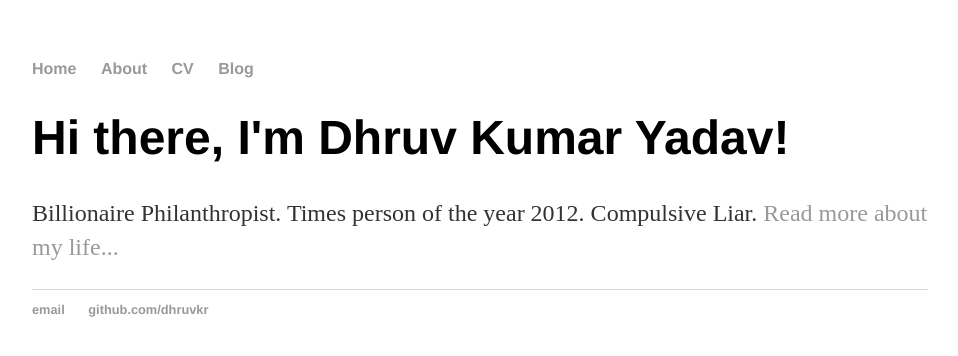
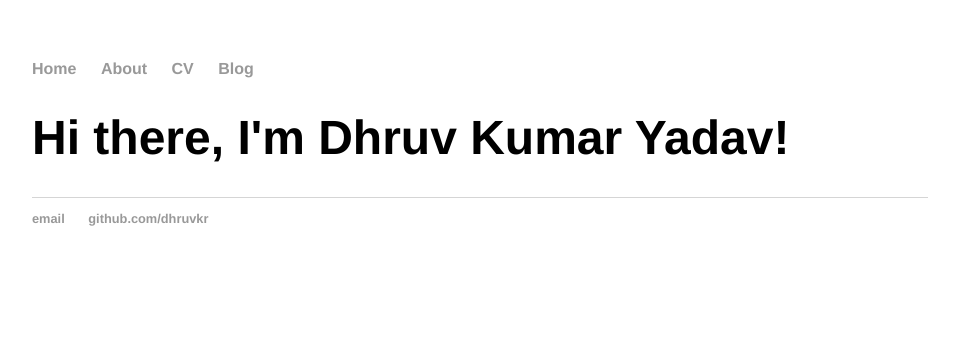
Before and after one commit to dhruvkr/dhruvkr.github.io, a Jekyll site: the page built from index.html, in a window 1280 px wide. Shown: the top 356 px of the page, without its empty margins (160-1118 px from the left). Built offline with Jekyll 4.4.1, drawn with Linux system fonts in a browser that asks for light colours.

Commit message:
Update index.html

```diff
--- a/index.html
+++ b/index.html
@@ -4,5 +4,5 @@ title: Dhruv Kumar Yadav
 ---
 <div class="blurb">
 	<h1>Hi there, I'm Dhruv Kumar Yadav!</h1>
-	<p>Billionaire Philanthropist. Times person of the year 2012. Compulsive Liar. <a href="/about">Read more about my life...</a></p>
+	<!-- <p>Billionaire Philanthropist. Times person of the year 2012. Compulsive Liar. <a href="/about">Read more about my life...</a></p> -->
 </div><!-- /.blurb -->
```
